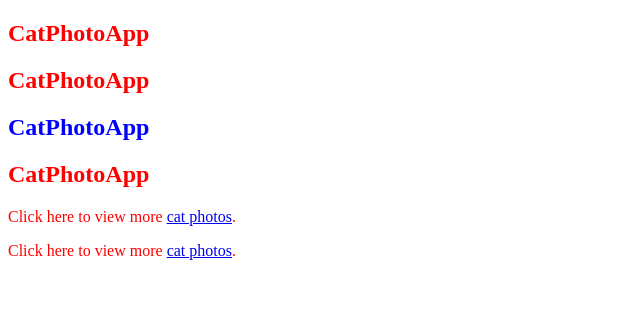
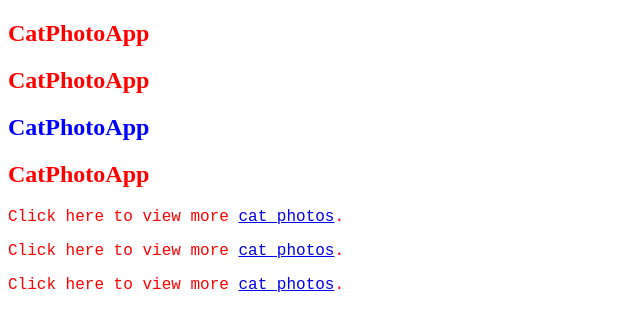
Before and after one commit to its-mohd-kaif/css-hands-on, a plain HTML site: page index.html in a window 1280 px wide. Shown: the whole page, without its empty margins (0-640 px from the left). Drawn offline with Linux system fonts and the light colour scheme.

Commit message:
6 Set the Font Family of an Element

```diff
--- a/index.html
+++ b/index.html
@@ -23,5 +23,9 @@
 
     <!-- Change the Font Size of an Element -->
     <p class="red-text">Click here to view more <a href="#">cat photos</a>.</p>
+
+    <!-- Set the Font Family of an Element -->
+    <p class="red-text">Click here to view more <a href="#">cat photos</a>.</p>
+
   </body>
 </html>
--- a/style.css
+++ b/style.css
@@ -10,3 +10,7 @@ h2 {
 p {
   font-size: 16px;
 }
+p {
+    font-size: 16px;
+    font-family: monospace;
+  }
```
